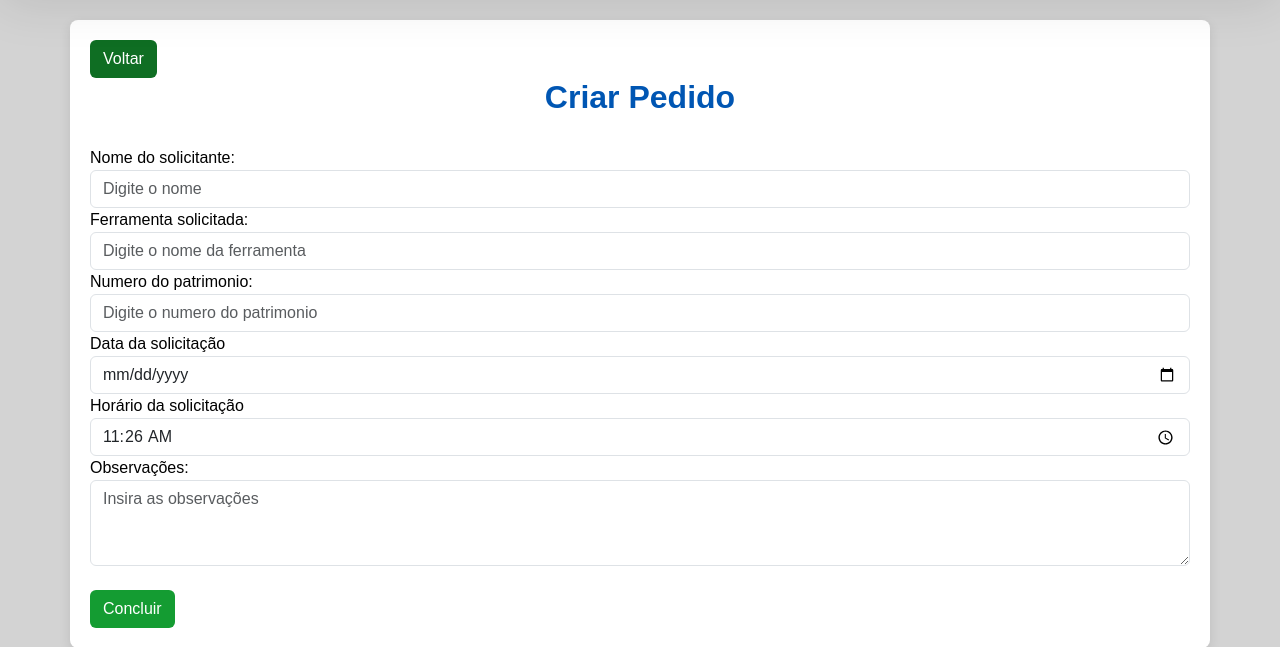
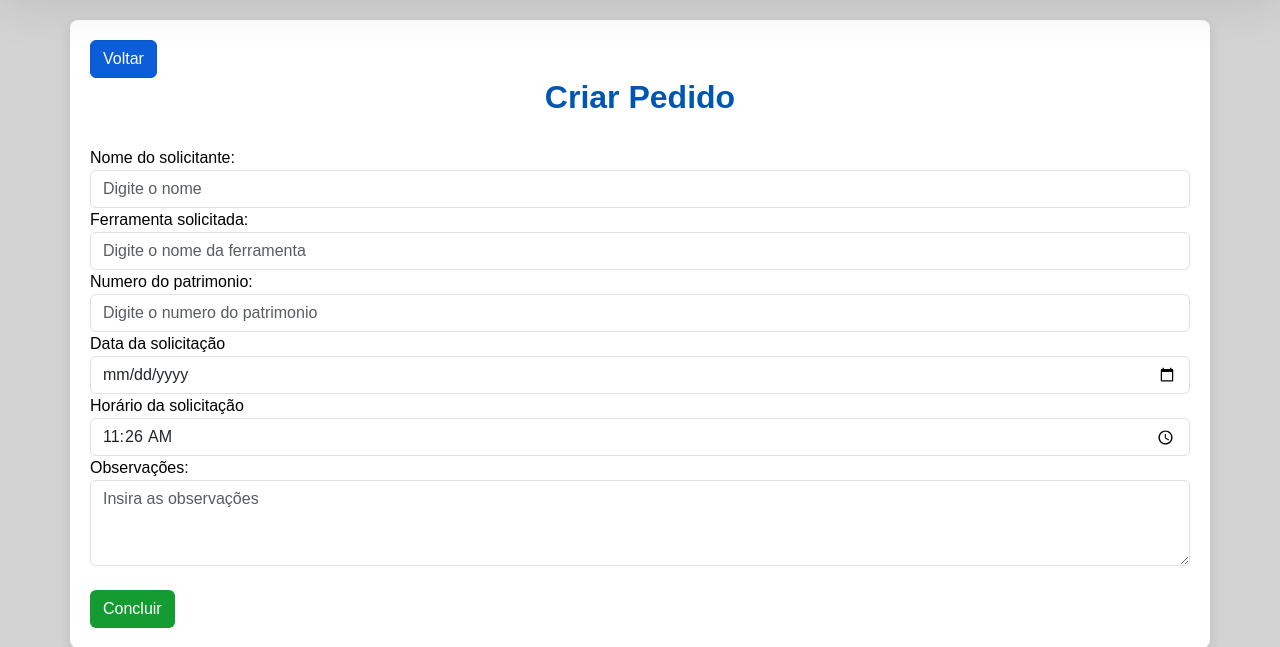
Before and after one commit to KalilFarias/stock_control, a PHP site: page /create.php in a window 1280 px wide, with the pointer over the restyled element. Shown: the part 70-717 px from the top of the page. Run offline with PHP 8.4, Linux system fonts and the light colour scheme; data comes from the database, SQL or seed files in the repository.

Commit message:
corrigido hover do btn-primary

```diff
--- a/css/styles.css
+++ b/css/styles.css
@@ -169,7 +169,7 @@ body {
   color: var(--cor-btn-fonte);
 }
 
-.btn-primary:hover {
+.btn-success:hover {
   background-color: var(--cor-btn-bg-hover);
   border-color: var(--cor-btn-border);
 }
```
